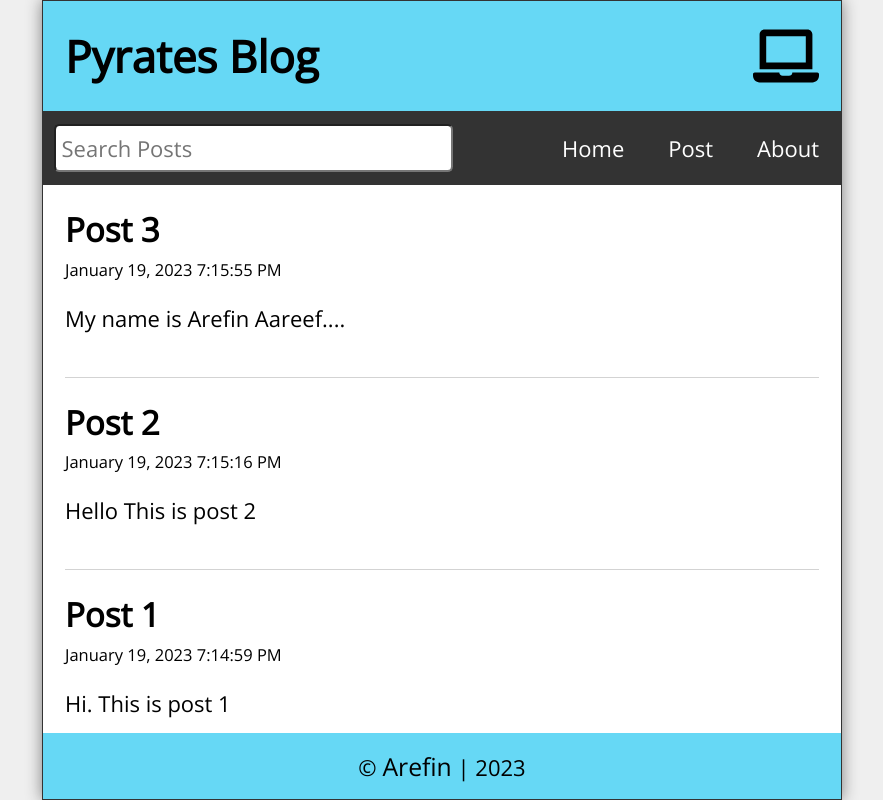
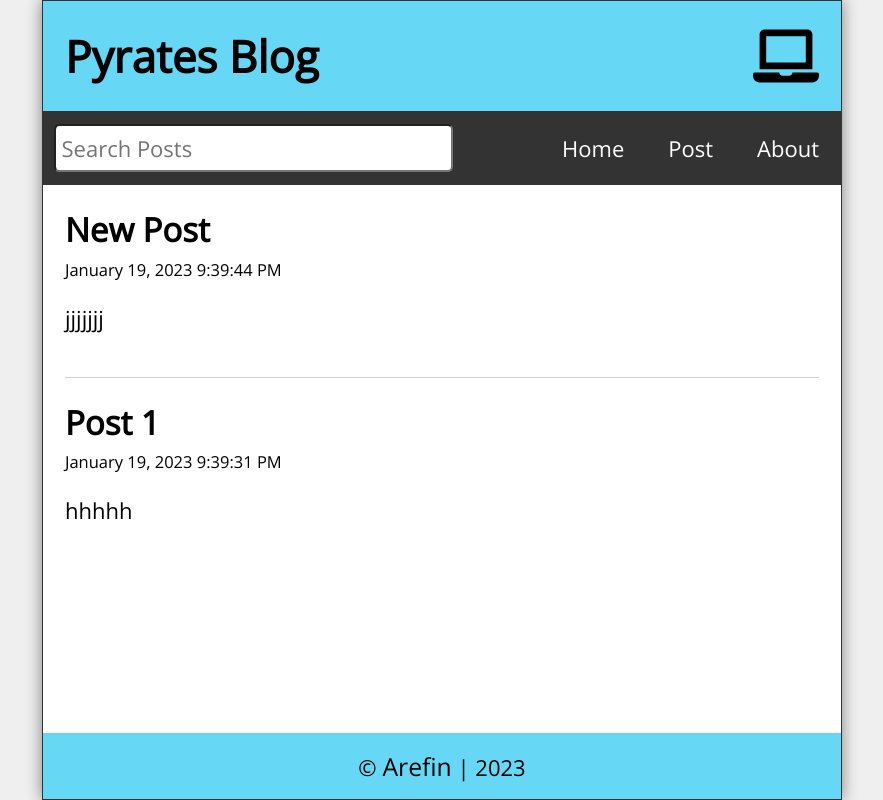
Before and after one commit to arefin-aareef/pyrates-app, a React (Create React App) app: page / in a window 1280 px wide. Shown: the whole page, without its empty margins (198-1081 px from the left). Built offline with nearby package versions, Linux system fonts and the light colour scheme; data requests are answered from the project's data file.

Commit message:
home path added

```diff
--- a/data/db.json
+++ b/data/db.json
@@ -3,20 +3,14 @@
     {
       "id": 1,
       "title": "Post 1",
-      "datetime": "January 19, 2023 7:14:59 PM",
-      "body": "Hi. This is post 1"
+      "datetime": "January 19, 2023 9:39:31 PM",
+      "body": "hhhhh"
     },
     {
       "id": 2,
-      "title": "Post 2",
-      "datetime": "January 19, 2023 7:15:16 PM",
-      "body": "Hello This is post 2"
-    },
-    {
-      "id": 3,
-      "title": "Post 3",
-      "datetime": "January 19, 2023 7:15:55 PM",
-      "body": "My name is Arefin Aareef. I'm learning react."
+      "title": "New Post",
+      "datetime": "January 19, 2023 9:39:44 PM",
+      "body": "jjjjjjj"
     }
   ]
 }
--- a/src/App.js
+++ b/src/App.js
@@ -13,7 +13,7 @@ function App() {
     <DataProvider>
       <Routes>
           <Route path="/" element={<Layout />}>
-            <Route index element={<Home />} />
+            <Route path='/' index element={<Home />} />
             <Route path='post'>
               <Route index element={<NewPost />} />
               <Route path="/post/:id" element={<PostPage />} />
```
